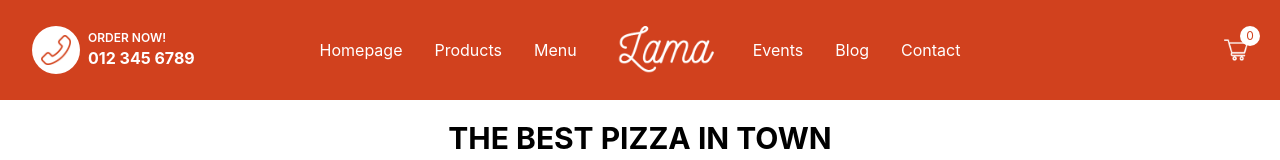
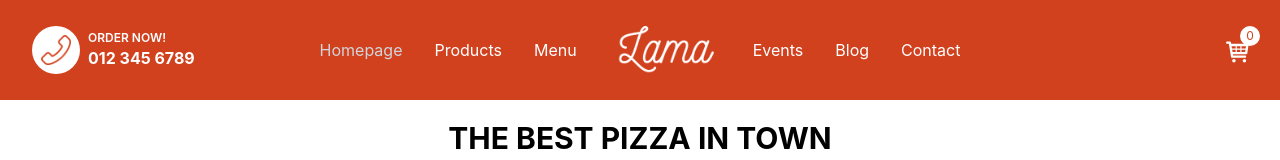
Before and after one commit to nahcnats/restaurant-fe, a Next.js app: page / in a window 1280 px wide. Shown: the top 160 px of the page. Built offline with nearby package versions, Linux system fonts and the light colour scheme.

Commit message:
header fix

```diff
--- a/components/common/Header.tsx
+++ b/components/common/Header.tsx
@@ -1,20 +1,24 @@
 import React from "react";
 import Image from "next/image";
 import Link from "next/link";
+import { useRouter } from "next/router";
+import { TiShoppingCart } from "react-icons/ti";
 
 const itemsLeft = [
     { label: "Homepage", url: "/" },
-    { label: "Products", url: "/" },
-    { label: "Menu", url: "/" },
+    { label: "Products", url: "#" },
+    { label: "Menu", url: "#" },
 ];
 
 const itemsRight = [
-    { label: "Events", url: "/" },
-    { label: "Blog", url: "/" },
-    { label: "Contact", url: "/" },
+    { label: "Events", url: "#" },
+    { label: "Blog", url: "#" },
+    { label: "Contact", url: "#" },
 ];
 
 function Header() {
+    const router = useRouter();
+
     return (
         <header className="sticky top-0 z-50">
             <div className="flex h-[100px] w-full items-center justify-between bg-primary px-8">
@@ -40,7 +44,13 @@ function Header() {
                         {itemsLeft.map((item, index) => (
                             <li key={index}>
                                 <Link href={item.url} passHref>
-                                    <a className="font-500 text-white">
+                                    <a
+                                        className={`font-500 header-link ${
+                                            router.pathname === item.url
+                                                ? "text-gray-300"
+                                                : "text-white"
+                                        }`}
+                                    >
                                         {item.label}
                                     </a>
                                 </Link>
@@ -59,7 +69,13 @@ function Header() {
                         {itemsRight.map((item, index) => (
                             <li key={index}>
                                 <Link href={item.url} passHref>
-                                    <a className="font-500 text-white">
+                                    <a
+                                        className={`font-500 header-link ${
+                                            router.pathname === item.url
+                                                ? "text-gray-300"
+                                                : "text-white"
+                                        }`}
+                                    >
                                         {item.label}
                                     </a>
                                 </Link>
@@ -69,17 +85,24 @@ function Header() {
                 </div>
 
                 <div className="flex flex-1 justify-end">
-                    <div className="aspect-auto relative h-6 w-6">
-                        <Image
-                            src="/images/cart.png"
-                            alt="logo"
-                            layout="fill"
-                            objectFit="cover"
-                        />
-                        <div className="absolute -top-3 -right-3 flex h-5 w-5 items-center justify-center rounded-full bg-white text-xs text-primary">
-                            0
-                        </div>
-                    </div>
+                    <button className="aspect-auto relative h-6 w-6">
+                        <Link href="/cart" passHref>
+                            <>
+                                <a
+                                    className={`font-500 header-link ${
+                                        router.pathname === "/cart"
+                                            ? "text-gray-300"
+                                            : "text-white"
+                                    }`}
+                                >
+                                    <TiShoppingCart className="text-[28px]" />
+                                </a>
+                                <div className="absolute -top-3 -right-3 flex h-5 w-5 items-center justify-center rounded-full bg-white text-xs text-primary">
+                                    0
+                                </div>
+                            </>
+                        </Link>
+                    </button>
                 </div>
             </div>
         </header>
--- a/components/common/carousel/index.tsx
+++ b/components/common/carousel/index.tsx
@@ -32,15 +32,15 @@ function Carousel({
         setCurrentIndex(count);
     }
 
-    useEffect(() => {
-        const intervalId = setInterval(() => {
-            handleArrow("r");
-        }, slideInterval);
+    // useEffect(() => {
+    //     const intervalId = setInterval(() => {
+    //         handleArrow("r");
+    //     }, slideInterval);
 
-        return () => {
-            clearInterval(intervalId);
-        };
-    }, [handleArrow]);
+    //     return () => {
+    //         clearInterval(intervalId);
+    //     };
+    // }, [handleArrow]);
 
     return (
         <div
@@ -63,7 +63,7 @@ function Carousel({
                             src={img}
                             alt=""
                             layout="fill"
-                            objectFit="contain"
+                            objectFit="cover"
                         />
                     </div>
                 ))}
--- a/styles/globals.css
+++ b/styles/globals.css
@@ -13,3 +13,7 @@ body {
     font-family: -apple-system, BlinkMacSystemFont, Segoe UI, Roboto, Oxygen,
         Ubuntu, Cantarell, Fira Sans, Droid Sans, Helvetica Neue, sans-serif;
 }
+
+.header-link {
+    @apply hover:text-amber-500;
+}
```
